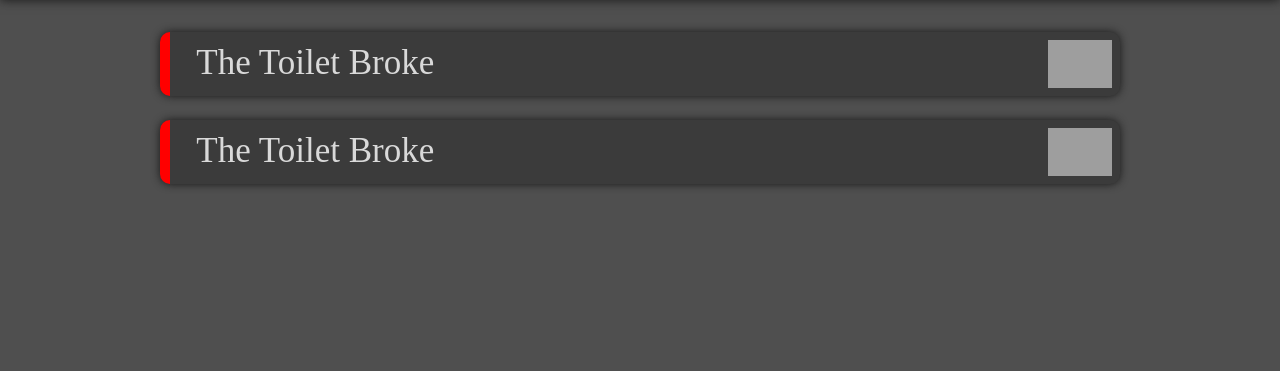
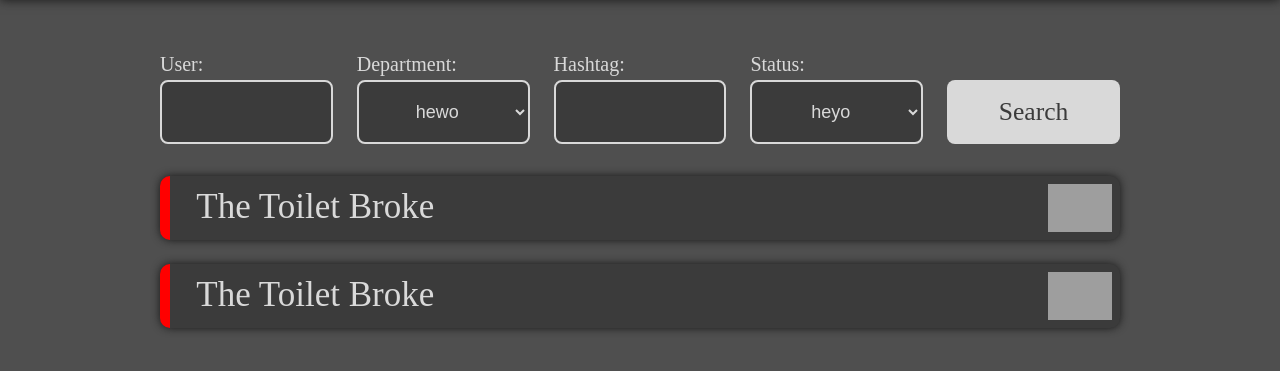
Before and after one commit to GonPedro/FEUP-TicketMaster, a PHP site: page /tickets.html in a window 1280 px wide. Shown: the part 64-435 px from the top of the page. Run offline with PHP 8.4, Linux system fonts and the light colour scheme; some web fonts are replaced; grey boxes are pictures that could not be loaded.

Commit message:
Added filter

```diff
--- a/src/structure.css
+++ b/src/structure.css
@@ -99,9 +99,8 @@ select,
 }
 
 .list {
-    top: 6em;
+    top: 15em;
     left: 0;
-    top: 6em;
     height: auto;
     max-width: calc(100% - 50px);
     width: 60em;
@@ -513,3 +512,37 @@ select,
     top: 0%;
     height: 100%;
 }
+
+.filterlabels,
+.filterboxes {
+    position: absolute;
+    display: flex;
+    max-width: calc(100% - 50px);
+    width: 60em;
+    top: 9em;
+    height: 4em;
+    align-items: center;
+    justify-content: space-between;
+    -ms-transform: translate(-50%, 0%);
+    transform: translate(-50%, 0%);
+    left: 50%;
+}
+
+.filterlabels {
+    top: 6em;
+}
+
+.filterboxes select,
+.filterboxes input {
+    height: 100%;
+    flex-shrink: 1;
+    width: 18%;
+    position: relative;
+    left: 0%;
+    max-height: 6vw;
+}
+
+.filterlabels label {
+    width: 18%;
+    text-align: start;
+}
--- a/src/style.css
+++ b/src/style.css
@@ -32,7 +32,8 @@
     .msginput input[type="submit"],
     .profile button,
     .profileedit input[type="submit"],
-    .ticketmenu input[type="submit"] {
+    .ticketmenu input[type="submit"],
+    .filterboxes input[type="submit"] {
         background-color: #D9D9D9;
         color: #3B3B3B;
         border: none;
@@ -50,7 +51,8 @@
     .profileedit input[type="text"],
     .profileedit input[type="password"],
     select,
-    .ticketmenu input[type="text"] {
+    .ticketmenu input[type="text"],
+    .filterboxes input[type="text"] {
         border: solid 0.3vh #D9D9D9;
         background-color: #3B3B3B;
         border-radius: 8px;
@@ -68,7 +70,8 @@
     .login label,
     .config label,
     .profileedit label,
-    .ticketmenu label {
+    .ticketmenu label,
+    .filterlabels label {
         text-align: left;
         font-size: 2.5vh;
         color: #D9D9D9;
@@ -207,3 +210,7 @@
         font-size: 2.5vh;
         text-overflow: ellipsis;
     }
+
+    .filterboxes input[type="submit"] {
+        font-size: 2vw;
+    }
--- a/src/tickets.html
+++ b/src/tickets.html
@@ -15,6 +15,20 @@
         <button id="logout">LOG OUT</button>
     </div>
 
+    <div class="filterlabels">
+        <label>User:</label>
+        <label>Department:</label>
+        <label>Hashtag:</label>
+        <label>Status:</label>
+        <label></label>
+    </div>
+    <div class="filterboxes">
+        <input type="text">
+        <select id="a"><option>hewo</option></select>
+        <input type="text">
+        <select id="b"><option>heyo</option></select>
+        <input type="submit" value="Search">
+    </div>
 
     <div class="list">
         <div class="ticket">
```
